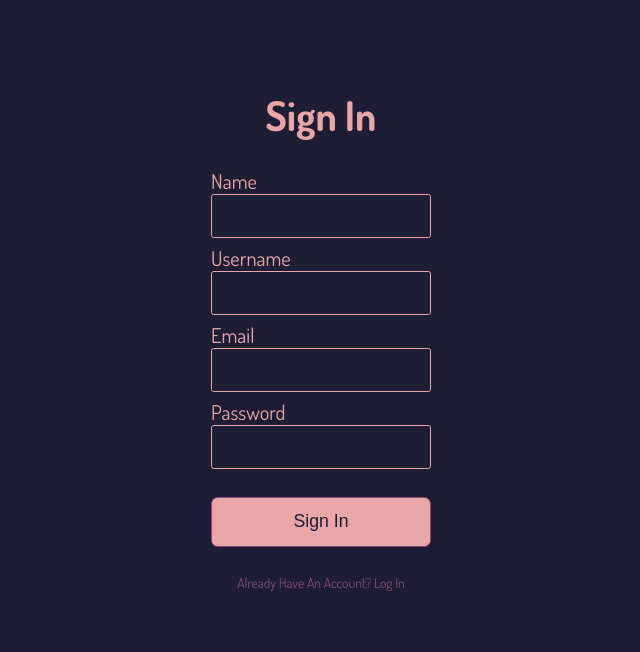
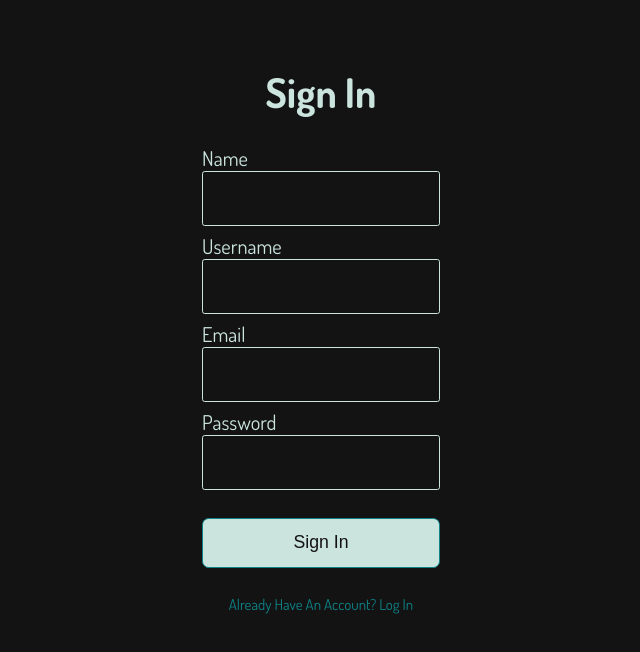
Before and after one commit to HPatel000/Lets-Chat, a React (Create React App) app in the folder chat-client/: page /signin in a window 1280 px wide. Shown: the top 652 px of the page, without its empty margins (319-959 px from the left). Built offline with nearby package versions, Linux system fonts and the light colour scheme.

Commit message:
search style changed, theme changed

```diff
--- a/chat-client/src/App.css
+++ b/chat-client/src/App.css
@@ -4,17 +4,54 @@
     #E9A6A6
 */
 
+/*
+#2C3333
+#2E4F4F
+#0E8388
+#CBE4DE
+
+  --c1: rgb(44, 51, 51);
+  --c2: rgb(46, 79, 79);
+  --c3: rgb(14, 131, 136);
+  --c4: rgb(203, 228, 222);
+  --C1: 44, 51, 51;
+  --C2: 46, 79, 79;
+  --C3: 14, 131, 136;
+  --C4: 203, 228, 222;
+ */
+/*
+#000000
+#282A3A
+#735F32
+#C69749
+
+  --c1: rgb(0, 0, 0);
+  --c2: rgb(40, 42, 58);
+  --c3: rgb(115, 95, 50);
+  --c4: rgb(198, 151, 73);
+  --C1: 0, 0, 0;
+  --C2: 40, 42, 58;
+  --C3: 115, 95, 50;
+  --C4: 198, 151, 73;
+ */
+/*
+#000000
+#0F4C75
+#1C82AD
+#EEEEEE
+ */
+
 @import url('https://fonts.googleapis.com/css2?family=Dosis:wght@200;300;400;500;600;700;800&display=swap');
 
 :root {
-  --c1: rgb(31, 29, 54);
-  --c2: rgb(63, 51, 81);
-  --c3: rgb(134, 72, 121);
-  --c4: rgb(233, 166, 166);
-  --C1: 31, 29, 54;
-  --C2: 63, 51, 81;
-  --C3: 134, 72, 121;
-  --C4: 233, 166, 166;
+  --c1: rgb(19, 19, 19);
+  --c2: rgb(46, 79, 79);
+  --c3: rgb(14, 131, 136);
+  --c4: rgb(203, 228, 222);
+  --C1: 19, 19, 19;
+  --C2: 46, 79, 79;
+  --C3: 14, 131, 136;
+  --C4: 203, 228, 222;
   --chat-Bubble-Radius: 0.5rem;
 }
 
@@ -48,6 +85,7 @@ textarea {
   background: none;
   border-radius: 0.2rem;
   padding: 0.2rem 0.5rem;
+  font-family: Dosis, sans-serif;
 }
 
 .authentication {
@@ -62,7 +100,7 @@ textarea {
 
 .authentication input {
   padding: 1rem 1.5rem;
-  font-size: 1rem;
+  font-size: 1.5rem;
   margin-bottom: 0.5rem;
 }
 
@@ -82,7 +120,7 @@ textarea {
   display: block;
   text-align: center;
   text-decoration: none;
-  font-size: 1rem;
+  font-size: 1.1rem;
   color: var(--c3);
 }
 
@@ -101,37 +139,86 @@ textarea {
   background-color: var(--c4);
 }
 
+.header-search {
+  position: relative;
+}
+
 .header-search input {
-  border: 1px solid var(--c1);
+  outline: 1px solid var(--c1);
   color: var(--c1);
   font-size: 1.3rem;
+  padding: 0.5rem 1rem;
+  padding-left: 3rem;
+  border-radius: 10rem;
+}
+
+.header-search input:focus {
+  outline: 2px solid var(--c1);
 }
 
 .header-search input::placeholder {
   color: rgba(var(--C1), 0.7);
 }
 
+input[type='search']::-webkit-search-cancel-button {
+  -webkit-appearance: none;
+  height: 1em;
+  width: 1em;
+  border-radius: 50em;
+  background: url(https://pro.fontawesome.com/releases/v5.10.0/svgs/solid/times-circle.svg)
+    no-repeat 50% 50%;
+  background-size: contain;
+  opacity: 0;
+  pointer-events: none;
+}
+
+input[type='search']:focus::-webkit-search-cancel-button {
+  opacity: 0.9;
+  pointer-events: all;
+}
+
+.header-search-icon {
+  color: var(--c1);
+  position: absolute;
+  top: 0.6rem;
+  left: 0.6rem;
+  transform: scale(1.2);
+}
+
 .header-search-results {
-  background-color: rgba(var(--C2), 0.9);
+  background-color: rgba(var(--C2), 0.8);
   color: var(--c4);
   font-size: 1.2rem;
-  -webkit-backdrop-filter: blur(10px);
-  backdrop-filter: blur(10px);
-  padding: 0.5rem 1rem;
+  padding: 0.5rem;
+  margin-top: 0.5rem;
   border-radius: 0.5rem;
   position: absolute;
   width: 70%;
   word-wrap: break-word;
   max-height: 80vh;
   overflow-y: auto;
-  padding-top: 1rem;
 }
 
 .header-search-results div {
-  padding-bottom: 1rem;
+  padding: 1rem;
   display: flex;
   align-items: center;
   gap: 0.5rem;
+  background-color: rgba(var(--C1), 0.8);
+  -webkit-backdrop-filter: blur(15px);
+  backdrop-filter: blur(15px);
+}
+
+.header-search-results div:last-child {
+  border-bottom-left-radius: 0.5rem;
+  border-bottom-right-radius: 0.5rem;
+  overflow: hidden;
+}
+
+.header-search-results div:first-child {
+  border-top-left-radius: 0.5rem;
+  border-top-right-radius: 0.5rem;
+  overflow: hidden;
 }
 
 .header-userintiails {
@@ -183,7 +270,7 @@ textarea {
 
 .chat-bubble {
   border: 1px solid var(--c2);
-  color: whitesmoke;
+  color: var(--c4);
   background-color: rgba(var(--C2), 0.1);
   max-width: 80%;
   width: max-content;
@@ -251,6 +338,9 @@ textarea {
 .msg-send textarea {
   width: 100%;
 }
+.msg-send textarea:focus {
+  outline: 2px solid var(--c4);
+}
 
 .msg-send-icon {
   background: none;
--- a/chat-client/src/components/ChatPage.js
+++ b/chat-client/src/components/ChatPage.js
@@ -4,7 +4,7 @@ import Chat from './Chat'
 import { useSelector } from 'react-redux'
 import axios from 'axios'
 import { Link, useNavigate } from 'react-router-dom'
-import { ChatBubble, ChatRounded } from '@mui/icons-material'
+import { ChatBubble, ChatRounded, SearchRounded } from '@mui/icons-material'
 
 const ChatPage = () => {
   // header search
@@ -80,6 +80,8 @@ const ChatPage = () => {
             value={searchText}
             type='search'
           />
+
+          <SearchRounded className='header-search-icon' />
           {searchResults.length > 0 && (
             <div className='header-search-results'>
               {searchResults.map((res) => (
```
